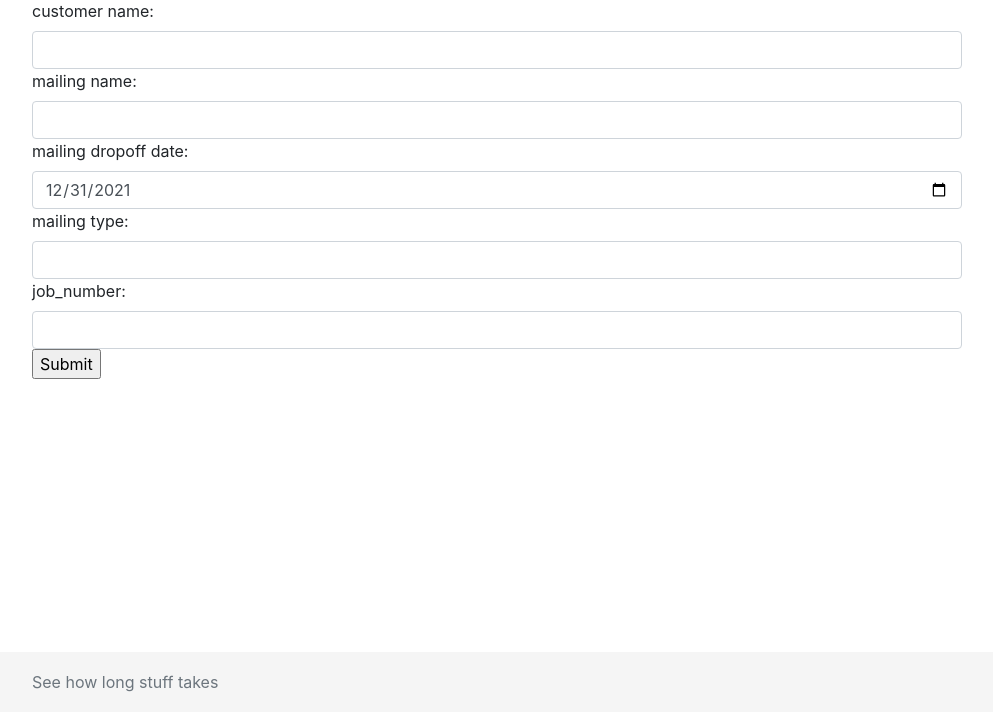
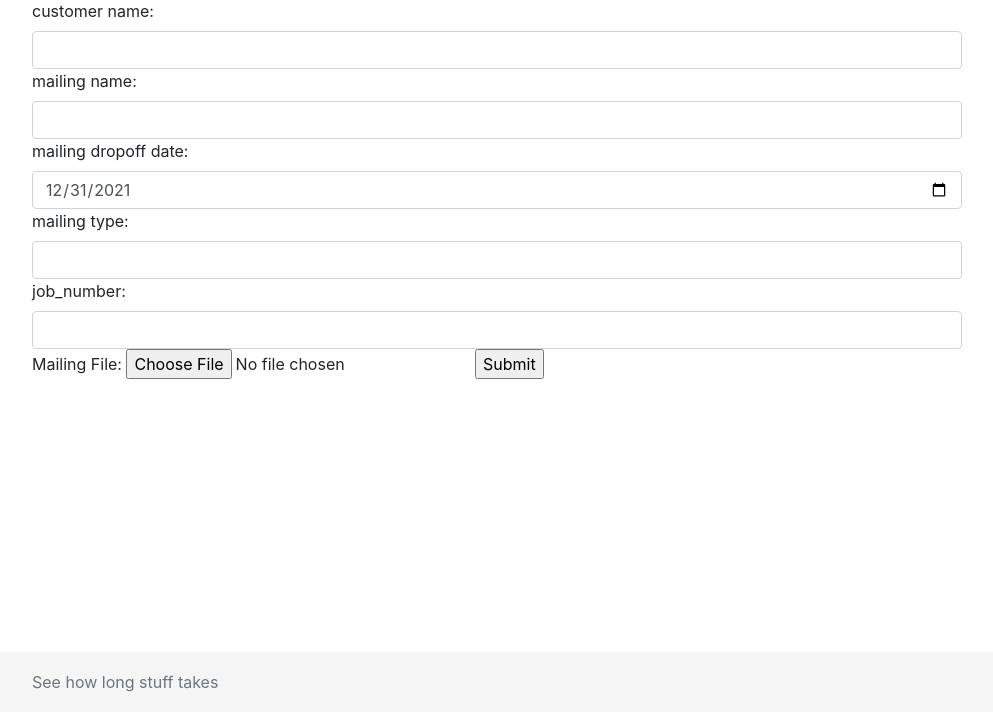
Before and after one commit to DrakeDwornik/mail_tracker, a Django app: page /tracker/add_mailing in a window 1280 px wide. Shown: the part 88-800 px from the top of the page, without its empty margins (143-1136 px from the left). Run offline with Django 4.2, Linux system fonts and the light colour scheme; some libraries are stand-ins or nearby versions.

Commit message:
removed dropzone for mailing upload, it submits out of order).

```diff
--- a/Tracker/forms.py
+++ b/Tracker/forms.py
@@ -15,4 +15,4 @@ class MailingForm(forms.Form):
                                                widget=forms.TextInput(attrs={'class': 'form-control'}))
     job_number = forms.CharField(label='job_number', max_length=15,
                                  widget=forms.TextInput(attrs={'class': 'form-control'}))
-    # file = forms.FileField(label='Mailing File')
+    file = forms.FileField(label='Mailing File')
--- a/templates/_base.html
+++ b/templates/_base.html
@@ -9,8 +9,6 @@
 <meta name="description" content="A framework for launching new Django projects quickly.">
 <meta name="author" content="">
 <link rel="shortcut icon" type="image/x-icon" href="{% static 'images/favicon.ico' %}">
-<script src="https://unpkg.com/dropzone@5/dist/min/dropzone.min.js"></script>
-<link rel="stylesheet" href="https://unpkg.com/dropzone@5/dist/min/dropzone.min.css" type="text/css" />
 
 {% block css %}
 <!-- Bootstrap CSS -->
```
